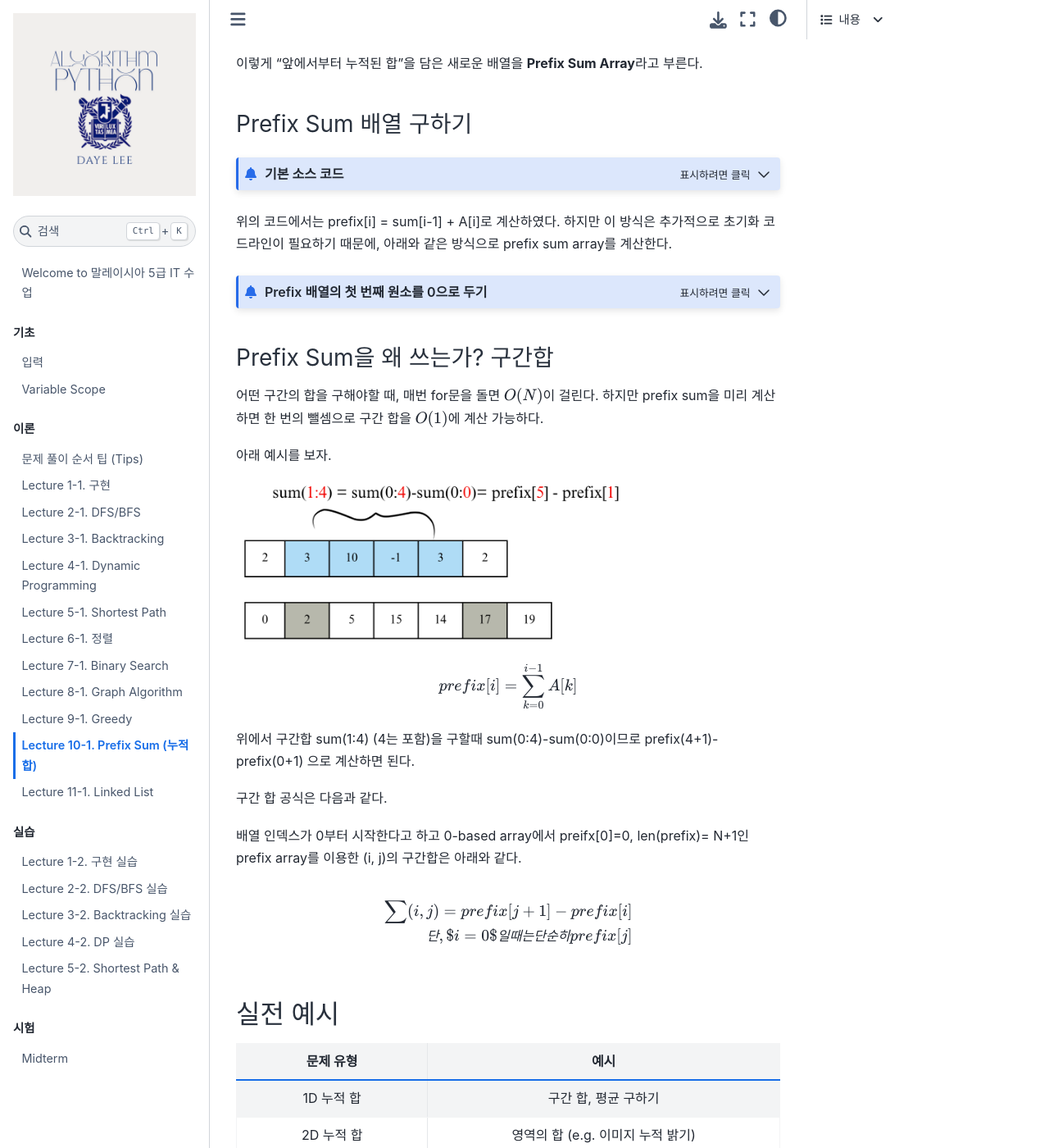
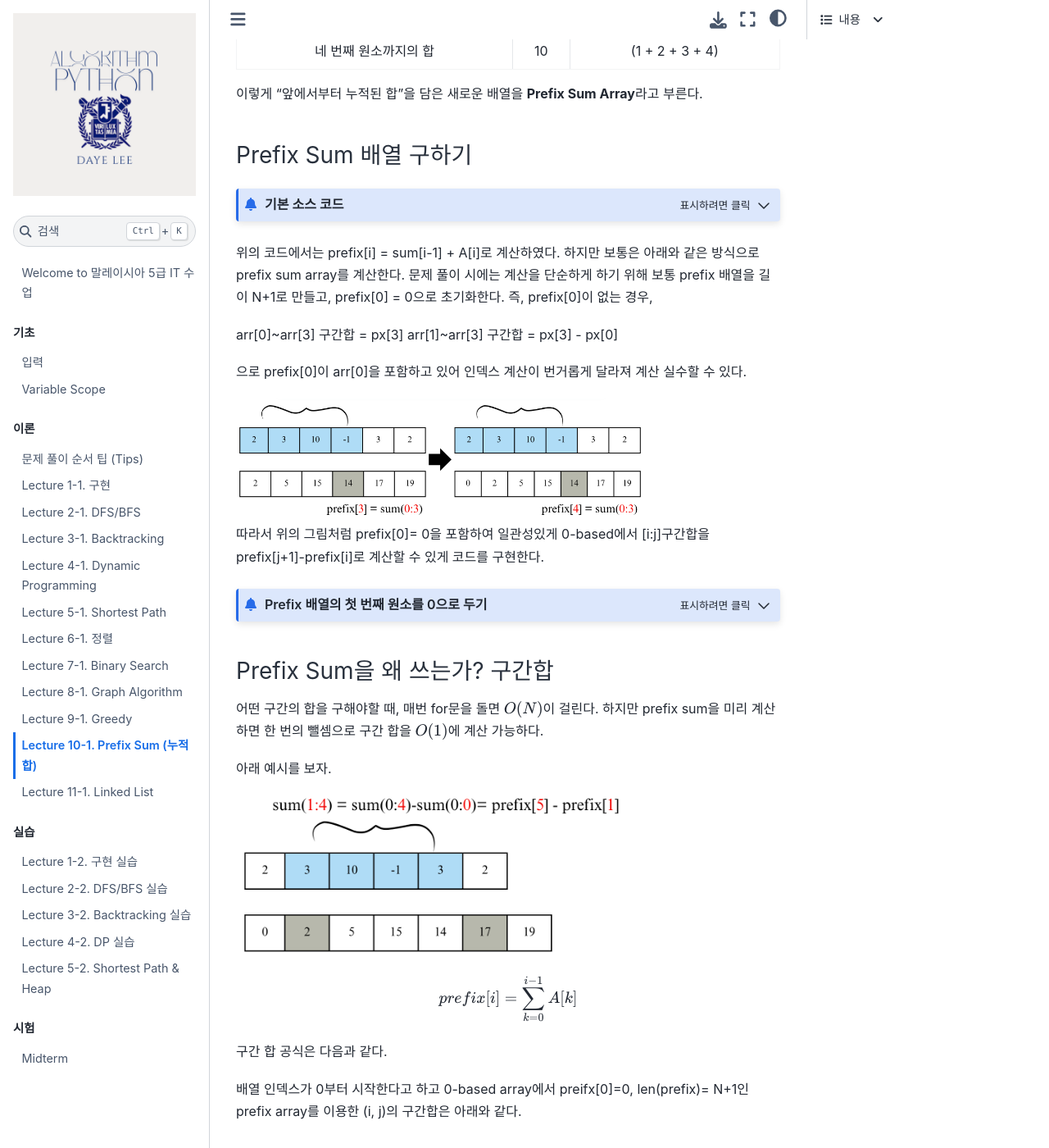
Before and after one commit to Daye-Lee18/mybook, a Jupyter Book: the page built from _pages/theory/10_prefix.md, in a window 1280 px wide and 1400 px high, scrolled down 1083 px. Shown: the whole window at 82% size. Built offline with Jupyter Book 1.0.4 settings and Sphinx 7.4.7 and the Sphinx Book theme 1.1.4, drawn with Linux system fonts in a browser that asks for light colours; pages that are not in the unit, such as notebooks, are missing from menus; some of the changed text lies outside the part shown.

Commit message:
20251110

`````diff
--- a/_pages/theory/10_prefix.md
+++ b/_pages/theory/10_prefix.md
@@ -48,17 +48,16 @@
 :class: dropdown
 
 ```python
-# 기본 배열
 data = [1, 2, 3, 4, 5]
 
-# prefix_sum[i]: data[0] ~ data[i]까지의 합 (i is included)
-prefix_sum = [0] * len(data)
-prefix_sum[0] = data[0] # INIT
+n= len(data)
+px = [0]*n
 
-for i in range(1, len(data)):
-    prefix_sum[i] = prefix_sum[i-1] + data[i]
+# px[i]: data[0] ~ data[i]까지의 함 (i is included)
+for i in range(n):
+    px[i] = px[i-1] + data[i]
 
-print("Prefix Sum:", prefix_sum)
+print("Prefix Sum:", px)
 ```
 출력:
 ```bash
@@ -66,21 +65,27 @@
 ```
 ````
 
-위의 코드에서는 prefix[i] = sum[i-1] + A[i]로 계산하였다. 하지만 이 방식은 추가적으로 초기화 코드라인이 필요하기 때문에, 아래와 같은 방식으로 prefix sum array를 계산한다.
+위의 코드에서는 prefix[i] = sum[i-1] + A[i]로 계산하였다. 하지만 보통은 아래와 같은 방식으로 prefix sum array를 계산한다. 문제 풀이 시에는 계산을 단순하게 하기 위해 보통 prefix 배열을 길이 N+1로 만들고, prefix[0] = 0으로 초기화한다. 즉, prefix[0]이 없는 경우,
 
+arr[0]~arr[3] 구간합 = px[3]
+arr[1]~arr[3] 구간합 = px[3] - px[0]
+
+으로 prefix[0]이 arr[0]을 포함하고 있어 인덱스 계산이 번거롭게 달라져 계산 실수할 수 있다.
+
+<img src="../../assets/img/prefix/8.png" width="500px">
+
+따라서 위의 그림처럼 prefix[0]= 0을 포함하여 일관성있게 0-based에서 [i:j]구간합을 prefix[j+1]-prefix[i]로 계산할 수 있게 코드를 구현한다.
 
 ````{admonition} Prefix 배열의 첫 번째 원소를 0으로 두기
 :class: dropdown
 
 문제 풀이 시에는 계산을 단순하게 하기 위해 보통 prefix 배열을 길이 N+1로 만들고, prefix[0] = 0으로 초기화한다.
-즉, ***prefix[i]에는 인덱스 [0, i-1]까지의 누적합 = 원소 [1, i] 번째 (1-based) 누적합*** 이 저장된다.
+즉, ***prefix[i]에는 인덱스 [0, i-1]까지의 누적합*** 이 저장된다.
 
 - prefix[1] = prefix[0] + data[0] → data[0]까지의 합
 - prefix[2] = prefix[1] + data[1] → data[0] + data[1]까지의 합
 - ...
 - prefix[i] = data[0]부터 data[i-1]까지의 합
-
-따라서, 원소 [2, 5]번째까지의 누적합은 인덱스 [1, 4]까지의 누적합이고 따라서, prefix[5]-prefix[2]로 계산하면 된다.
 
 ```{code-block} python
 arr = [1, 2, 3, 4, 5, 6, 7, 8, 9, 10]
@@ -128,8 +133,6 @@
 prefix[i] = \sum_{k=0}^{i-1} A[k]
 \end{gather*}
 
-위에서 구간합 sum(1:4) (4는 포함)을 구할때 sum(0:4)-sum(0:0)이므로 prefix(4+1)-prefix(0+1) 으로 계산하면 된다.
-
 구간 합 공식은 다음과 같다. <br>
 
 배열 인덱스가 0부터 시작한다고 하고 0-based array에서 preifx[0]=0, len(prefix)= N+1인 prefix array를 이용한 (i, j)의 구간합은 아래와 같다.
@@ -137,7 +140,7 @@
 \begin{align*}
 \sum(i, j) = prefix[j+1] - prefix[i]
 \\
-단, $i=0$일 때는 단순히 prefix[j]
+단, i=0일 때는 단순히 \;prefix[j]
 \end{align*}
 
 
@@ -155,11 +158,12 @@
 ````{admonition} Summary
 :class: important
 
-"Prefix sum은 계산의 중복을 없애는 가장 간단한 전처리 기법이다."
+"Prefix sum"
 
-- Prefix Sum은 누적 합 배열로, 반복 계산을 한 번의 뺄셈으로 줄여줌
-- 한 번 계산해두면, 구간 합을 $O(1)$에 처리 가능
-- 고급 문제(누적 XOR, 구간 평균, DP 전처리)에서도 자주 등장
+- 정의: 누적 합 배열로, 반복 계산을 한 번의 뺄셈을 줄여준다.
+    - 한 번 계산해두면, 구간 합을 $O(1)$에 처리 가능
+- prefix_sum[j] = prefix_sum[j-1] + data[j-1]
+- range_sum[i:j] = prefix_sum[j+1] - prefix_sum[i]
 ````
 
 ## 2D Prefix Sum
@@ -490,6 +494,8 @@
 - 개수 세기(맵): 한 번의 스캔 $O(N)$, 공간 $O(U)$ (서로 다른 prefix 값의 수)
 ````
 
+## 문자열 Prefix
+
 ## 연습 문제
 
 ### 구간 합 구하기 4
`````
Also changed, not shown: other parts of _pages/theory/10_prefix.md (+3 -3 lines), _pages/theory/9_greedy.md (+43 -0 lines), assets/img/prefix/1.png, assets/img/prefix/5.png, assets/img/prefix/8.png (added).
